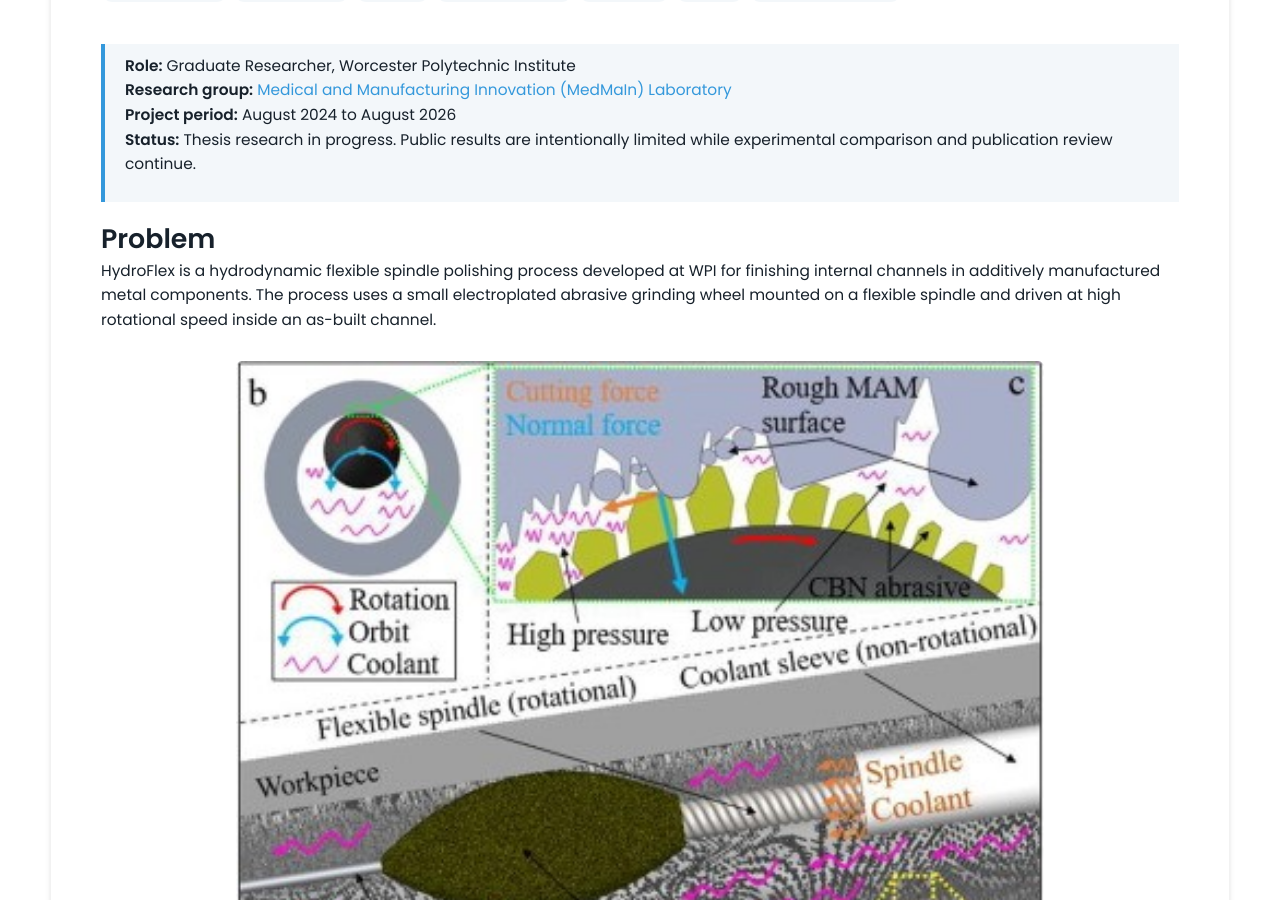
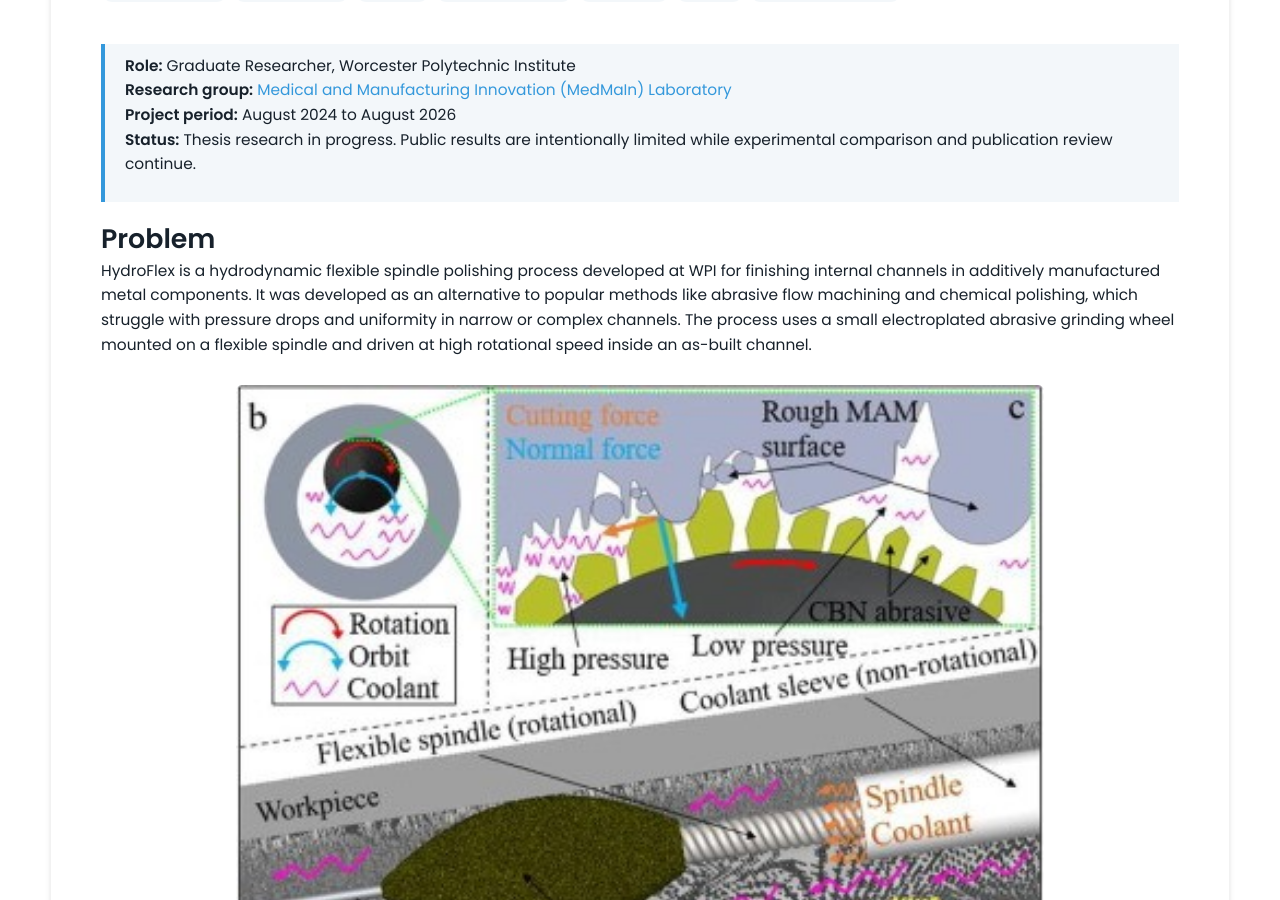
Before and after one commit to natemaldonado15/natemaldonado15.github.io, a Jekyll site: the page built from _projects/01-hydroflex-grinding-simulation/index.md, in a window 1280 px wide and 900 px high, scrolled down 998 px. Built offline with Jekyll 4.4.1, drawn with Linux system fonts in a browser that asks for light colours.

Commit message:
Updated introduction

```diff
--- a/_projects/01-hydroflex-grinding-simulation/index.md
+++ b/_projects/01-hydroflex-grinding-simulation/index.md
@@ -20,7 +20,7 @@ main-image: /Hydroflex_Cover_Photo.jpg
 
 # Problem
 
-HydroFlex is a hydrodynamic flexible spindle polishing process developed at WPI for finishing internal channels in additively manufactured metal components. The process uses a small electroplated abrasive grinding wheel mounted on a flexible spindle and driven at high rotational speed inside an as-built channel.
+HydroFlex is a hydrodynamic flexible spindle polishing process developed at WPI for finishing internal channels in additively manufactured metal components. It was developed as an alternative to popular methods like abrasive flow machining and chemical polishing, which struggle with pressure drops and uniformity in narrow or complex channels. The process uses a small electroplated abrasive grinding wheel mounted on a flexible spindle and driven at high rotational speed inside an as-built channel.
 
 <figure class="project-figure">
     <img src="/_projects/01-hydroflex-grinding-simulation/Hydroflex_Main_Photo.jpg" alt="HydroFlex polishing tool positioned inside an additively manufactured internal channel">
```
